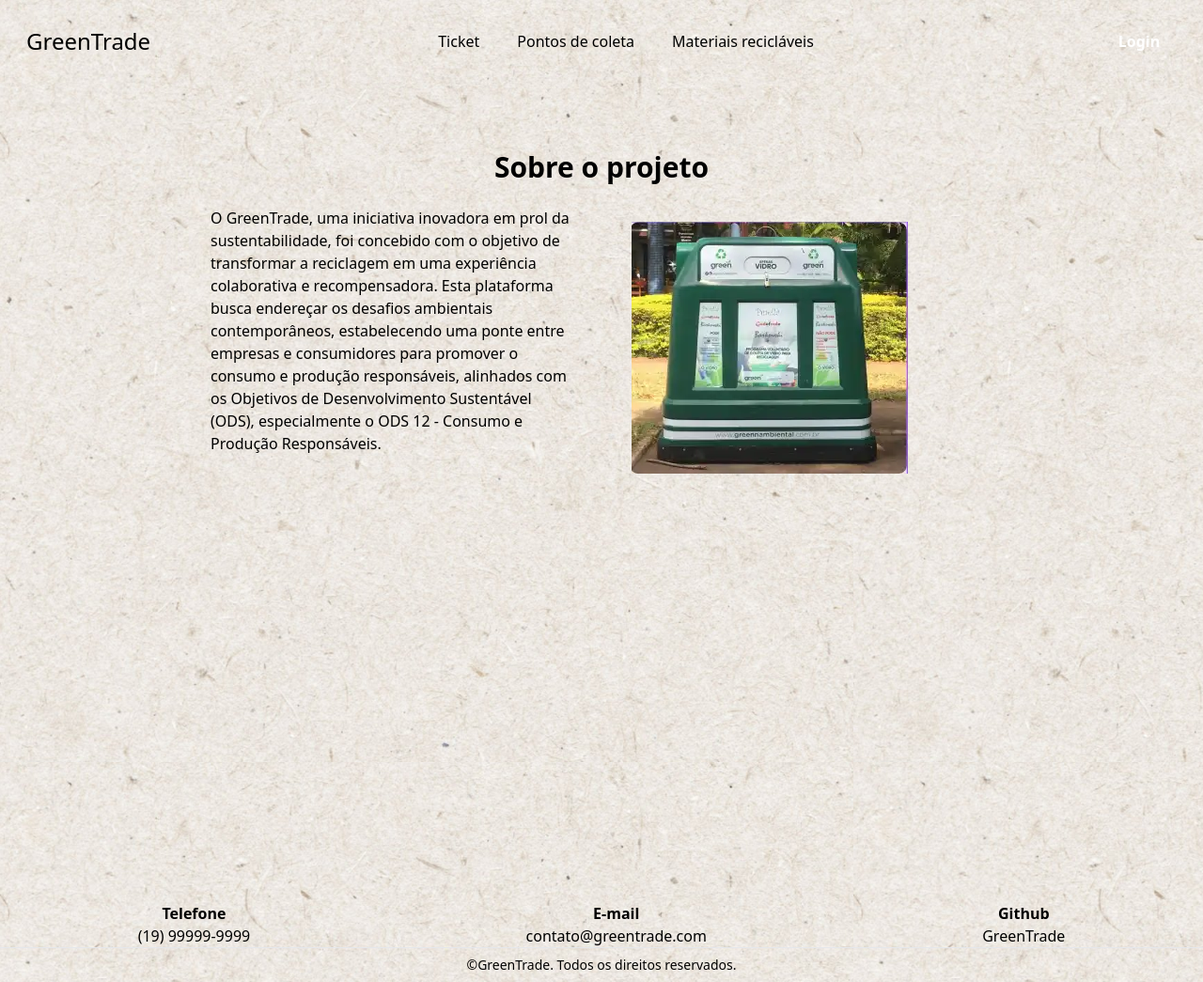
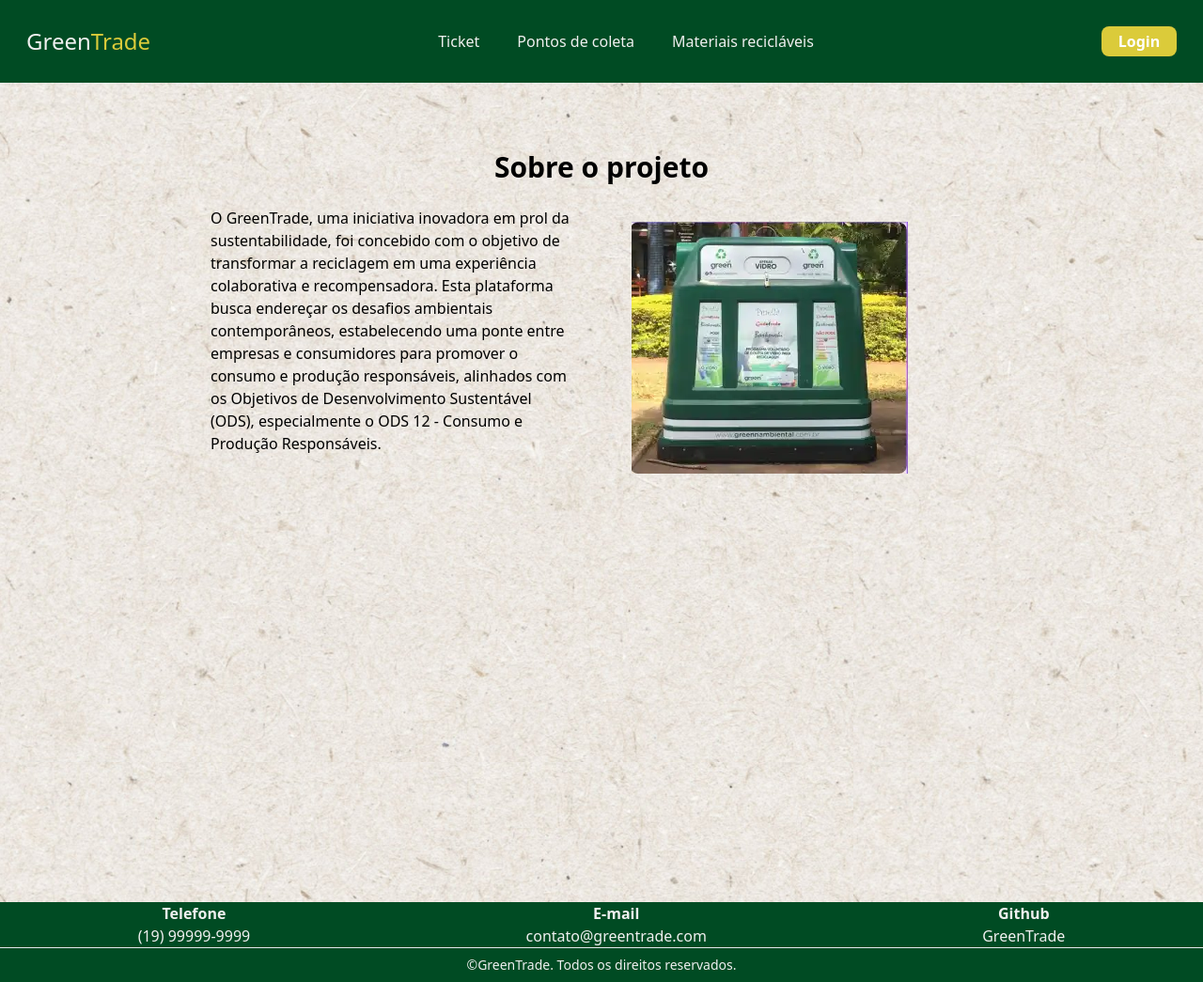
Before and after one commit to wkauan/GreenTrade, a Django app: page / in a window 1280 px wide. Shown: the whole page at 94% size. Run offline with Django 4.2, Linux system fonts and the light colour scheme; some libraries are stand-ins or nearby versions.

Commit message:
:recycle: rafact: Refatorando CSS

```diff
--- a/core/templates/index.html
+++ b/core/templates/index.html
@@ -24,22 +24,22 @@
     <!-- Navbar -->
     <header>
         <nav class="shadown-md w-full fixed top-0 left-0">
-            <div class="md:flex items-center justify-between py-4 md:px-25 px-7 bg-verde">
-                <a class="font-medium text-2xl cursor-pointer txt-branco"
-                    href="{% url 'core:index' %}">Green<span class="dourado">Trade</span></a>
+            <div class="md:flex items-center justify-between py-4 md:px-25 px-7 bg-[#004B23]">
+                <a class="font-medium text-2xl cursor-pointer text-[#F0F0F0]" href="{% url 'core:index' %}">Green<span
+                        class="text-[#DBCB3A]">Trade</span></a>
                 <!-- <button class="navbar-toggler" type="button" data-bs-toggle="collapse"
                     data-bs-target="#navbarNavAltMarkup" aria-controls="navbarNavAltMarkup" aria-expanded="false"
                     aria-label="Toggle navigation">
                     <span class="navbar-toggler-icon"></span>
                 </button> -->
                 <div class="flex flex-col md:flex-row py-4 md:space-x-10">
-                    <a class="txt-branco-dourado hover:font-bold" href="{% url 'core:ticket' %}">Ticket</a>
-                    <a class="txt-branco-dourado hover:font-bold" href="{% url 'core:coleta' %}">Pontos de coleta</a>
-                    <a class="txt-branco-dourado hover:font-bold" href="{% url 'core:material' %}">
+                    <a class="text-[#F0F0F0] hover:text-[#DBCB3A] hover:font-bold" href="{% url 'core:ticket' %}">Ticket</a>
+                    <a class="text-[#F0F0F0] hover:text-[#DBCB3A] hover:font-bold" href="{% url 'core:coleta' %}">Pontos de coleta</a>
+                    <a class="text-[#F0F0F0] hover:text-[#DBCB3A] hover:font-bold" href="{% url 'core:material' %}">
                         Materiais recicláveis
                     </a>
                 </div>
-                <div class="w-20 bg-dourado text-white rounded-lg p-1 text-center">
+                <div class="w-20 bg-[#DBCB3A] text-white rounded-lg p-1 text-center">
                     <a class="font-bold" href="{% url 'core:login' %}">Login</a>
                 </div>
             </div>
@@ -61,13 +61,14 @@
                     Sustentável (ODS), especialmente o ODS 12 - Consumo e Produção Responsáveis.</p>
             </section>
             <section class="w-60 md:w-full md:max-w-sm">
-                <img src="{% static 'img/lixeira.png' %}" alt="img temporaria">
+                <img src="{% static 'img/lixeira.png' %}" alt="lixeira">
             </section>
         </div>
     </div>
 
     <!-- footer -->
-    <footer class="w-full md:flex md:flex-row justify-around text-center bg-verde txt-branco left-0 space-y-4 md:space-y-0">
+    <footer
+        class="w-full md:flex md:flex-row justify-around text-center bg-[#004B23] text-[#F0F0F0] left-0 space-y-4 md:space-y-0">
         <dl>
             <dt class="font-bold">Telefone</dt>
             <dd><a class="hover:text-blue-200" href="tel:+55 (19) 99999-9999">(19) 99999-9999</a></dd>
@@ -81,8 +82,8 @@
             <dd><a class="hover:text-blue-200" href="https://github.com/wkauan/GreenTrade.git">GreenTrade</a></dd>
         </dl>
     </footer>
-    <hr/>
-    <div class="w-full text-center text-sm py-2 txt-branco bg-verde">
+    <hr />
+    <div class="w-full text-center text-sm py-2 text-[#F0F0F0] bg-[#004B23]">
         <p>©GreenTrade. Todos os direitos reservados.</p>
     </div>
 </body>
```
